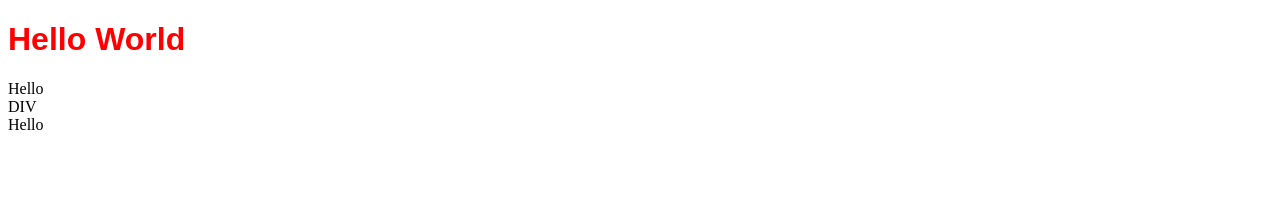
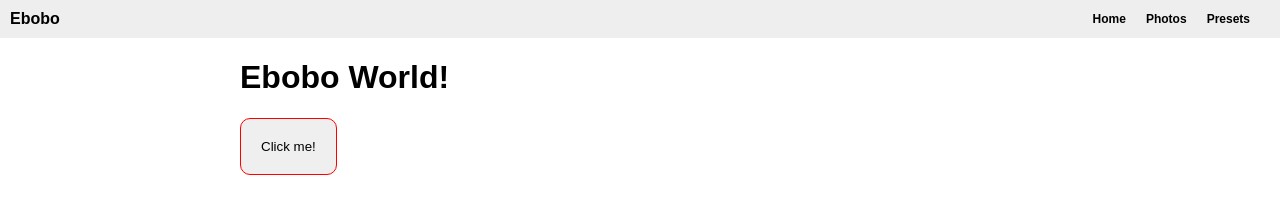
Before and after one commit to eboboworld/eboboworld.github.io, a plain HTML site: page index.html in a window 1280 px wide. Drawn offline with Linux system fonts and the light colour scheme.

Commit message:
add sssshit

```diff
--- a/index.html
+++ b/index.html
@@ -6,10 +6,21 @@
 	<link rel="stylesheet" href="styles.css">
 </head>
 <body>
-	<h1 class="main-title">Hello World</h1>
-	<span>Hello</span>
-	<div>DIV</div>
-	Hello
+	<div class="navigation">
+		<div class="title">Ebobo</div>
+		<div class="menu">
+			<ul class="menu-list">
+				<li class="menu-list-item"><a href="#">Home</a></li>
+				<li class="menu-list-item"><a href="#">Photos</a></li>
+				<li class="menu-list-item"><a href="#">Presets</a></li>
+			</ul>
+		</div>
+	</div>
+
+	<div class="main">
+		<h1>Ebobo World!</h1>
+		<button class="my-button">Click me!</button>
+	</div>
 
 	<script src="main.js"></script>
 </body>
--- a/styles.css
+++ b/styles.css
@@ -1,8 +1,68 @@
-h1 {
-
+body {
+	margin: 0;
+	font-family: sans-serif;
 }
 
-.main-title {
+ul {
+	margin: 0;
+	padding: 0;
+}
+
+li {
+	list-style: none;
+}
+
+
+
+
+/* Navigation */
+
+.navigation {
+	background: #eeeeee;
+	padding: 10px;
+
+	display: flex;
+	justify-content: space-between;
+	align-items: center;
+}
+
+.navigation .title {
+	font-weight: 900;
+}
+
+.menu-list {
+	display: flex;
+}
+
+.menu-list-item {
+	color: #000000;
+	font-size: 12px;
+	padding-right: 20px;
+}
+
+.menu-list-item a {
+	text-decoration: none;
+	color: #000000;
+	font-weight: 600;
+}
+
+
+
+/* Main */
+.main {
+	max-width: 800px;
+	width: 100%;
+	margin: 0 auto;
+}
+
+.my-button {
+	padding: 20px;
+	border-radius: 10px;
+	border: none;
+	border: 1px solid red;
+	transition-duration: 1s;
+}
+
+.my-button:hover {
 	color: red;
-	font-family: Arial;
 }
```
